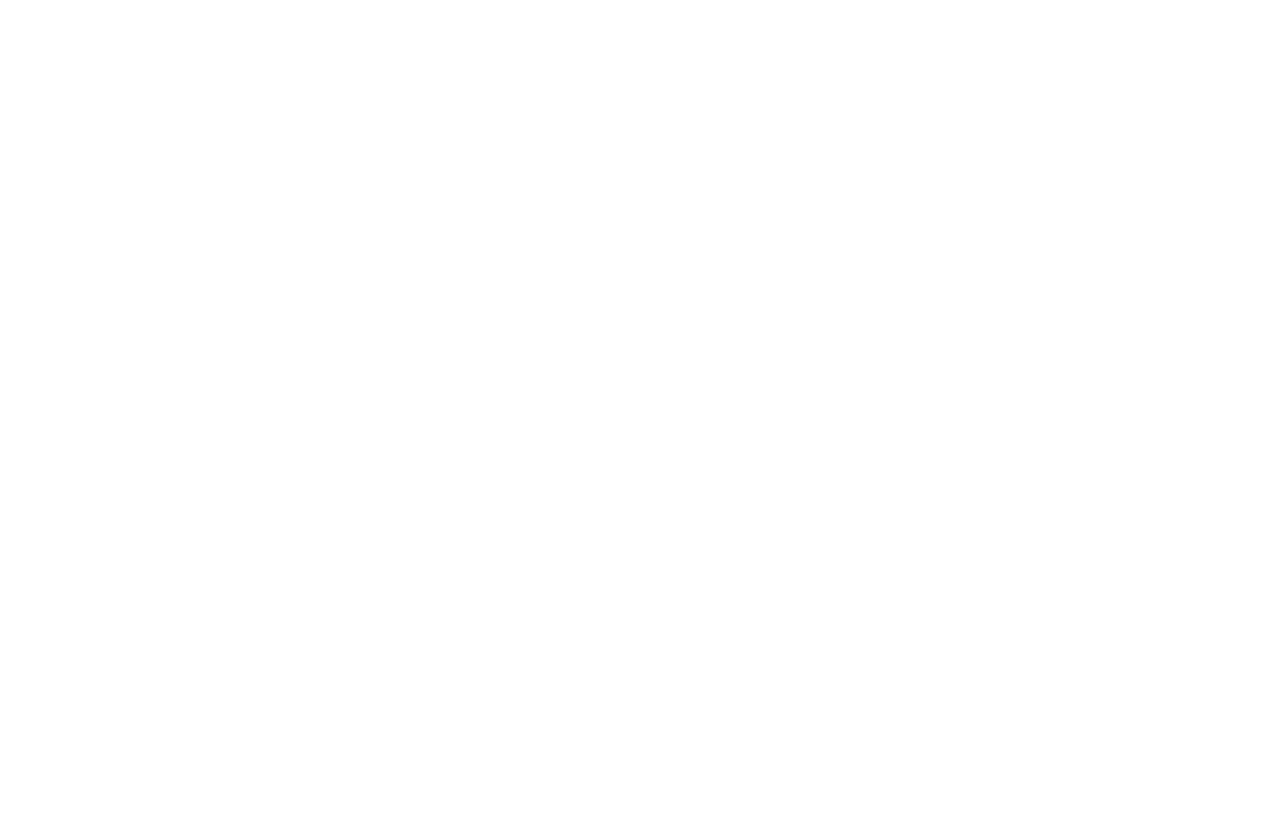
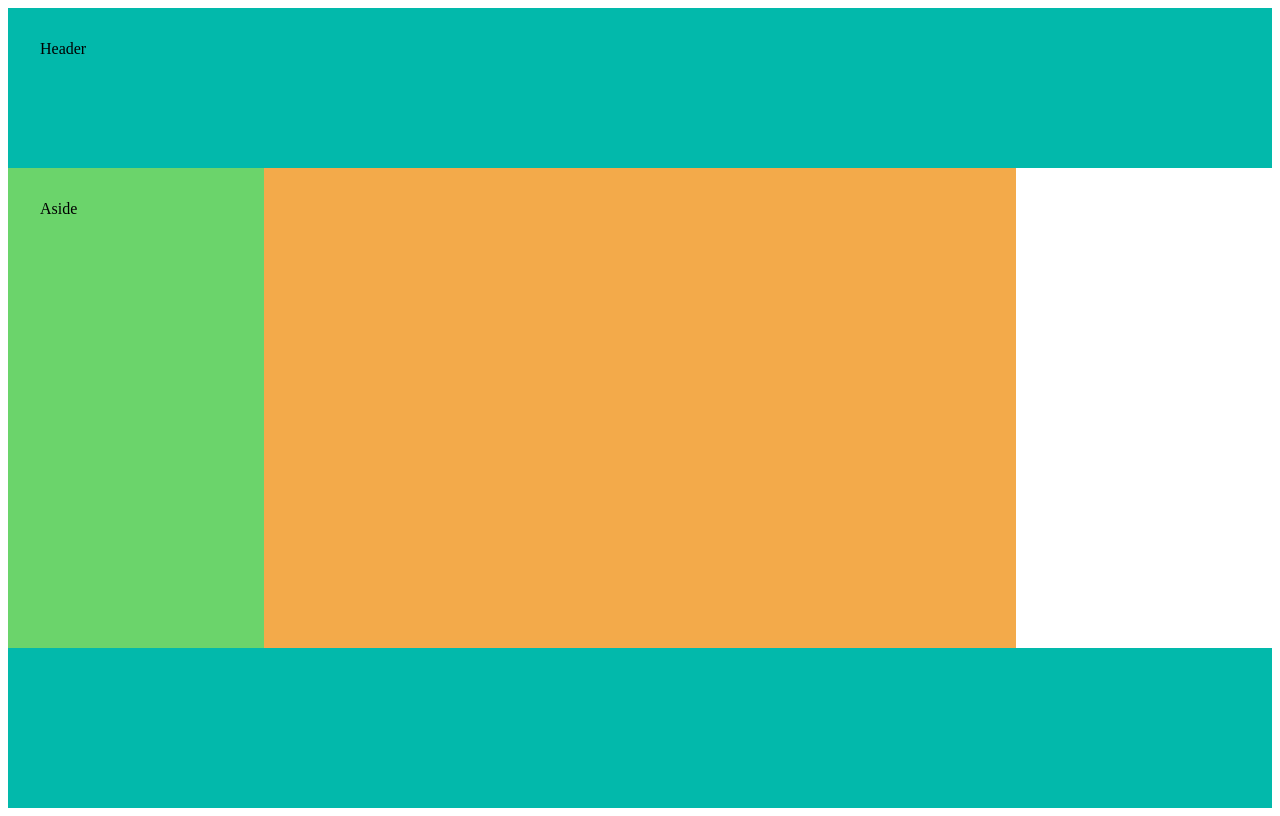
Before and after one commit to CyberMan010/OCA101, a plain HTML site: page learning_time_line/may/13-5/Task3.html in a window 1280 px wide. Drawn offline with Linux system fonts and the light colour scheme.

Commit message:
updating

```diff
--- a/learning_time_line/may/13-5/Task3.html
+++ b/learning_time_line/may/13-5/Task3.html
@@ -8,10 +8,12 @@
 </head>
 <body>
     <div class="box">
-    <div class="header"></div>
-    <div class="footer"></div>
-    <div class="content"></div>
-    <div class="sidebar"></div>
+
+    <header>Header</header>
+    <nav>Aside</nav>
+    <main></main>
+    <aside></aside>
+    <footer></footer>
     </div>
 </body>
 </html>
--- a/learning_time_line/may/13-5/task3.css
+++ b/learning_time_line/may/13-5/task3.css
@@ -1,16 +1,35 @@
 .box{
-    grid-area: 1 / 1 / 4 / 2;
+  display: grid;
+  grid-template-columns: 16rem 1fr 16rem;
+  grid-template-rows: 10rem 1fr 10rem;
+  grid-template-areas:
+  "header header header"
+  "nav content .."
+  "footer footer footer";
+  min-height: 100vh;
+  justify-content: space-between;
+
 }
-div .header{
-    grid-area: 1 / 2 / 3 / 5;
-    background-color: red;
-  }
-  .footer {
-    grid-area: 1;
-  }
-  .content {
-    grid-area: main;
-  }
-  .sidebar {
-    grid-area: sd;
-  }
+header{
+  grid-area: header;
+  padding: 2em;
+  background-color: #02B9AB;
+}
+nav{
+ grid-area: nav;
+ padding: 2rem;
+ background-color: #6BD46B;
+
+}
+main{
+  grid-area: content;
+  padding: 2rem;
+  background-color: #F3AA4A;
+
+}
+
+footer{
+  grid-area: footer;
+  padding: 2rem;
+  background-color: #02B9AB;
+}
```
